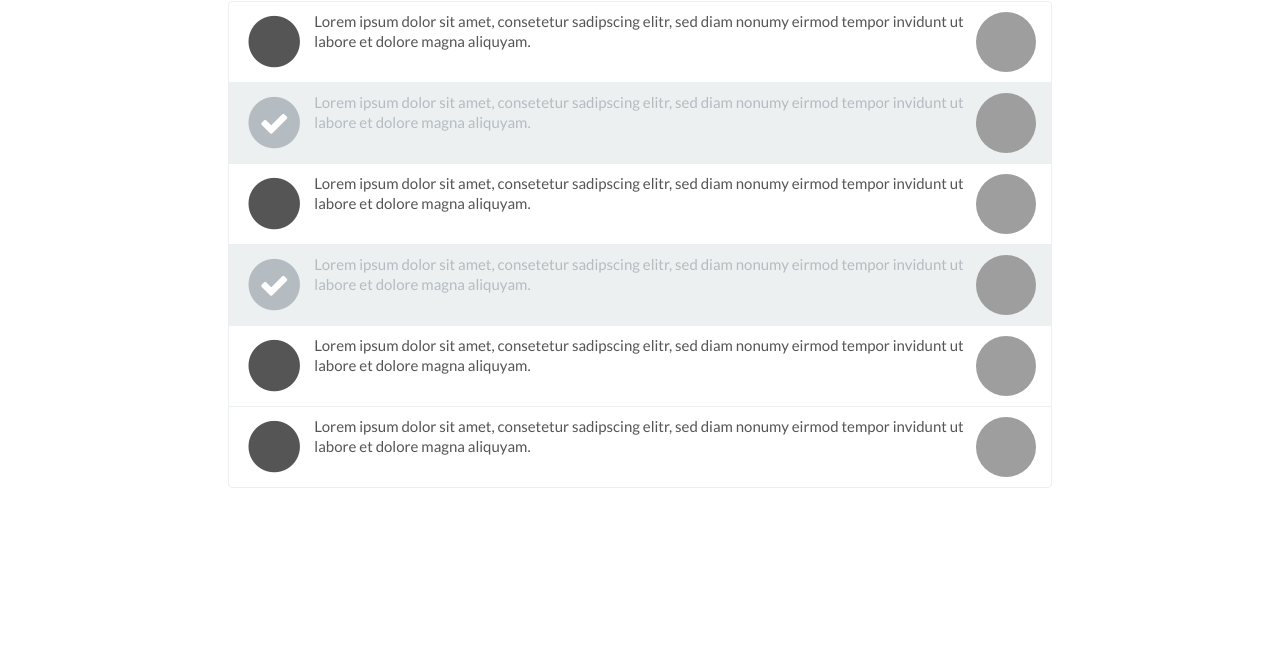
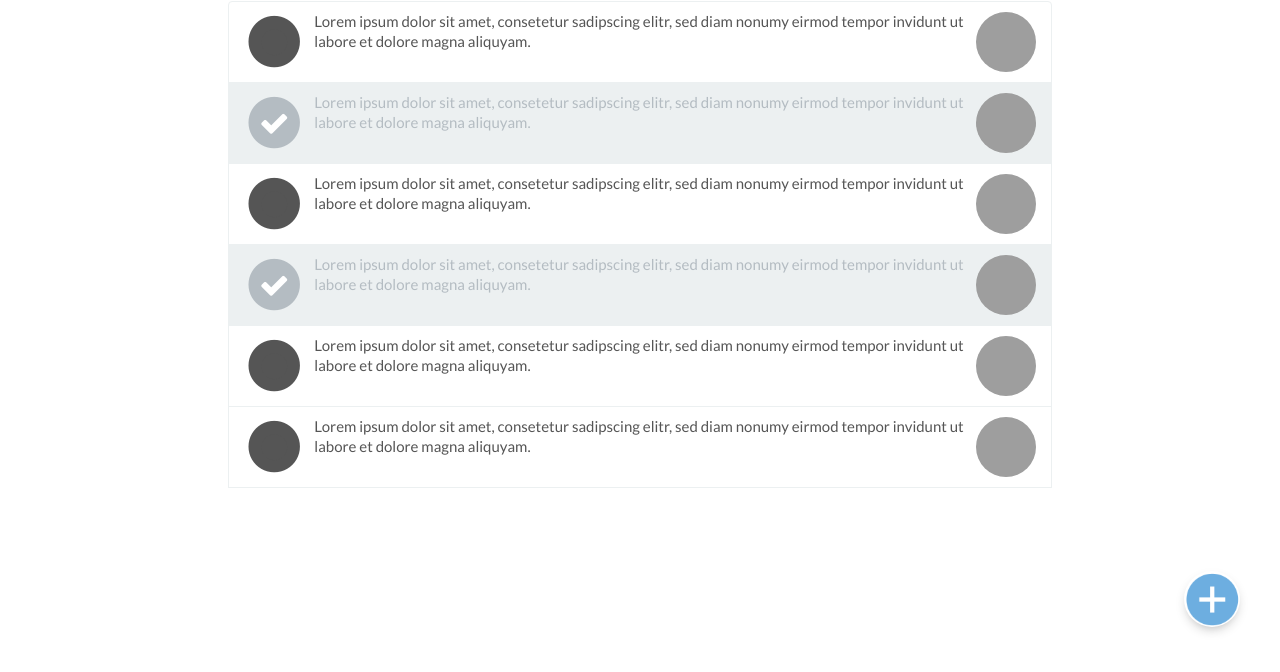
Before and after one commit to avails-much/avail-much-static, a website: page index.html in a window 1280 px wide. Shown: the part 128-800 px from the top of the page. Drawn offline with nearby package versions, Linux system fonts and the light colour scheme; grey boxes are pictures that could not be loaded.

Commit message:
added share floating button

```diff
--- a/app/routes/routes.js
+++ b/app/routes/routes.js
@@ -31,4 +31,7 @@
      }
    )
     .otherwise( { redirectTo: '/' } );
-});
+}).
+  controller('routeController', ['$scope', '$location', function($scope, $location) {
+    $scope.hideNav = $location.path() === '/login';
+  }]);
--- a/app/templates/ListRequests.html
+++ b/app/templates/ListRequests.html
@@ -95,4 +95,7 @@
           </div>
       </div>
   </a>
+    <nav class="container-float-btn">
+      <a href="#" class="buttons-float" tooltip="Share Requests"></a>
+    </nav>
 </div>
--- a/assets/css/app.css
+++ b/assets/css/app.css
@@ -113,8 +113,8 @@
 .buttons-float:nth-last-child(1) {
   -webkit-transition-delay: 25ms;
           transition-delay: 25ms;
-  background-image: url('http://cbwconline.com/IMG/Share.svg');
-  background-size: contain;
+  background-image: url('../img/button@2x.png');
+  background-size: cover;
 }
 
 .buttons-float:not(:last-child):nth-last-child(2) {
--- a/index.html
+++ b/index.html
@@ -1,7 +1,7 @@
 <!DOCTYPE html>
 <html ng-app="App">
     <head>
-        <title>Pega Contatos</title>
+        <title>Avails Much</title>
         <link href='http://fonts.googleapis.com/css?family=Alegreya+Sans:300,400' rel='stylesheet' type='text/css'>
         <link href='http://fonts.googleapis.com/css?family=Architects+Daughter' rel='stylesheet' type='text/css'>
         <!-- styles (bootstrap/fontawesome/bootswatch) -->
@@ -13,7 +13,7 @@
 
     </head>
 
-    <body>
+    <body ng-controller="routeController">
     	<div class="container-fluid">
           <div ng-include="'app/templates/navbar.html'"></div>
             <div class="row" style="margin-top: 55px;">
```
Also changed, not shown: app/templates/CreateRequest.html (deleted), app/templates/SharePublic.html (deleted), assets/img/button@2x.png (added).
